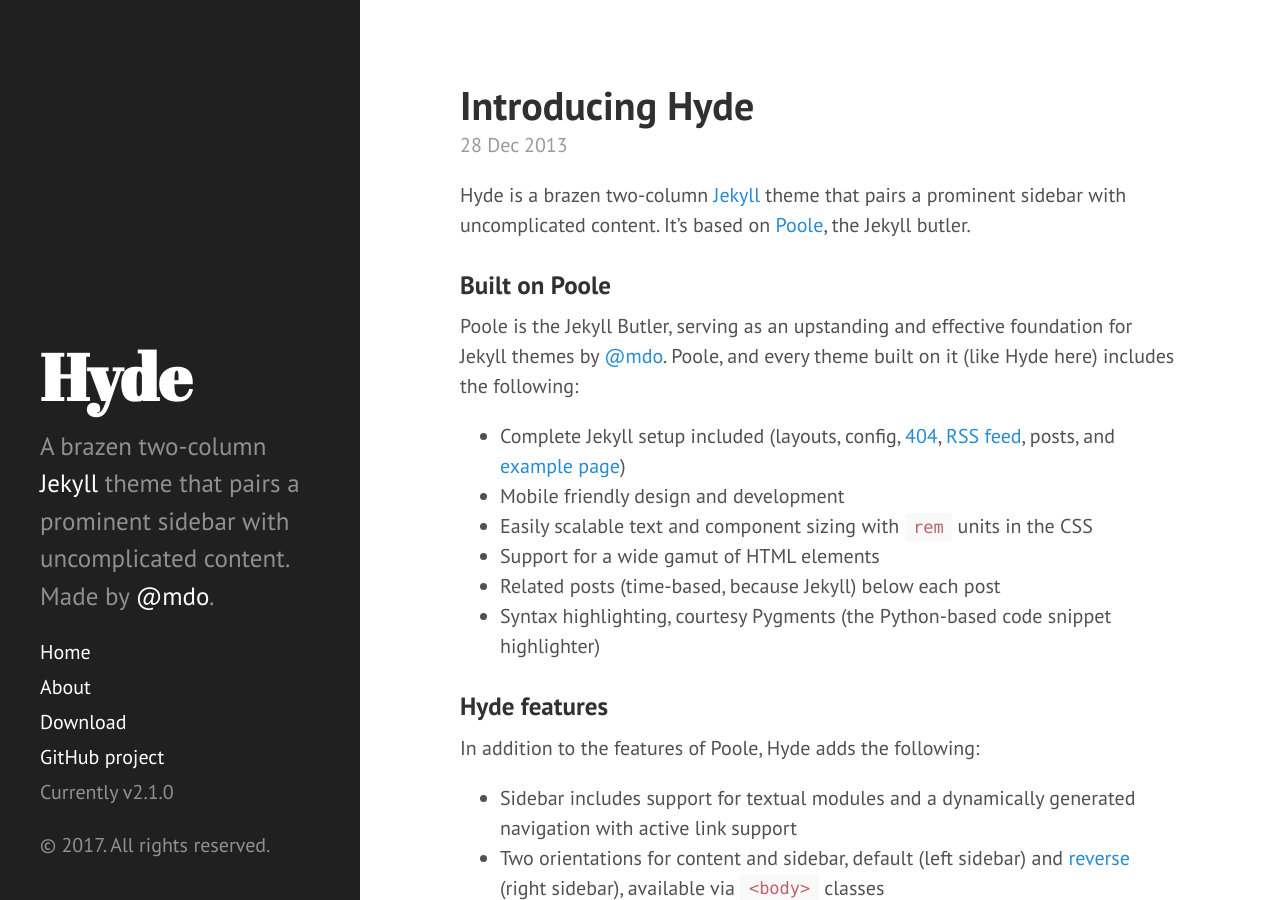
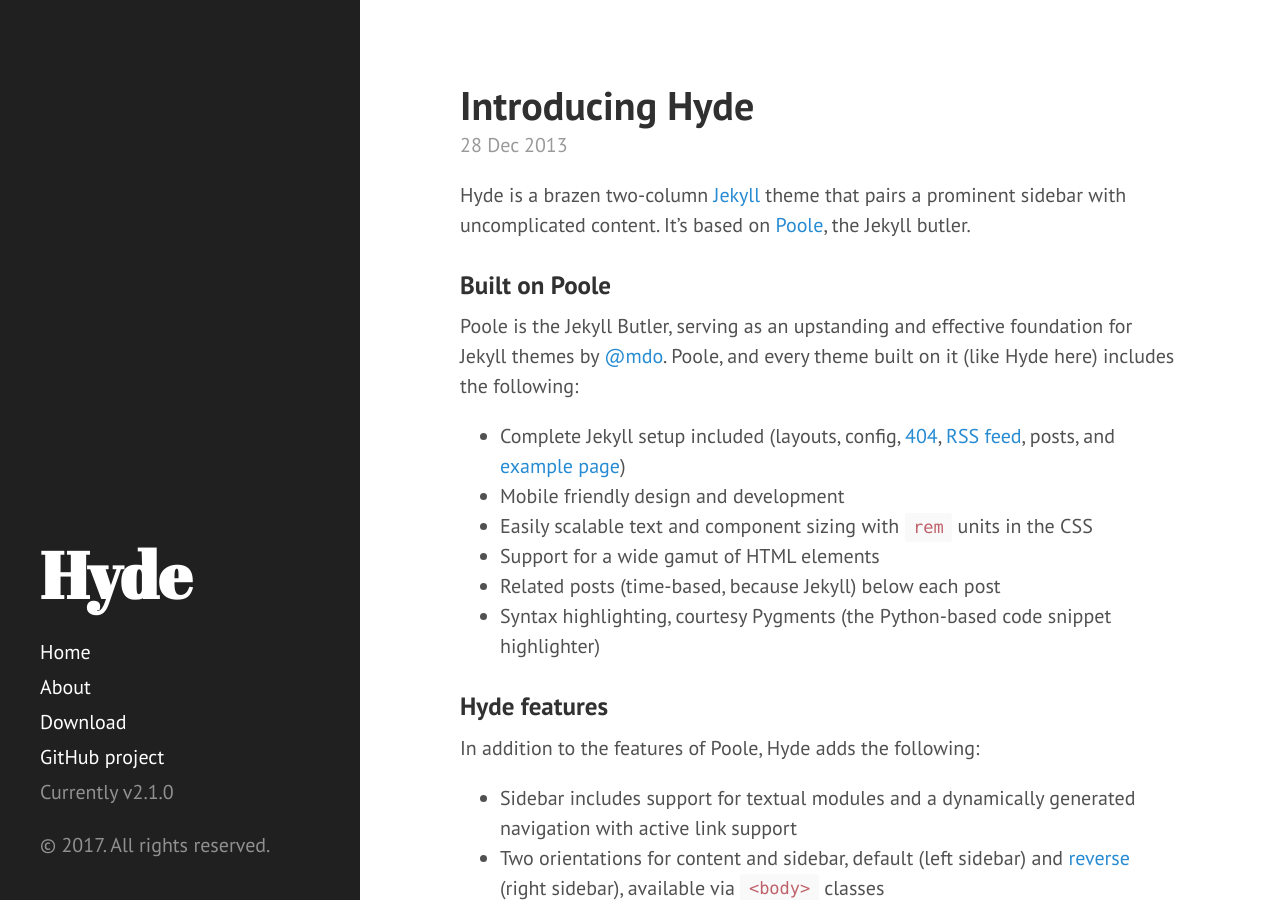
Before and after one commit to vladimirmezera/vladimirmezera.github.io, a Jekyll site: the page built from index.html, in a window 1280 px wide and 900 px high. Built offline with Jekyll 4.4.1, drawn with Linux system fonts in a browser that asks for light colours; Markdown is read by kramdown in place of the engine named in the settings; the list of posts is cut into pages by our own code.

Commit message:
First content

```diff
--- a/CNAME
+++ /dev/null
@@ -1 +0,0 @@
-hyde.getpoole.com
--- a/_config.yml
+++ b/_config.yml
@@ -8,14 +8,14 @@
 
 # Setup
 title:            Hyde
-tagline:          'A Jekyll theme'
-description:      'A brazen two-column <a href="http://jekyllrb.com" target="_blank">Jekyll</a> theme that pairs a prominent sidebar with uncomplicated content. Made by <a href="https://twitter.com/mdo" target="_blank">@mdo</a>.'
-url:              http://hyde.getpoole.com
+tagline:          'theme'
+description:      ''
+url:              http://github.com/vladimirmezera
 baseurl:          /
 
 author:
-  name:           'Mark Otto'
-  url:            https://twitter.com/mdo
+  name:           'Vladimir Mezera'
+  url:            https://twitter.com/vladimirmezera
 
 paginate:         5
 
@@ -23,4 +23,4 @@
 version:          2.1.0
 
 github:
-  repo:           https://github.com/poole/hyde
+  repo:           https://github.com/vladimirmezera
```
